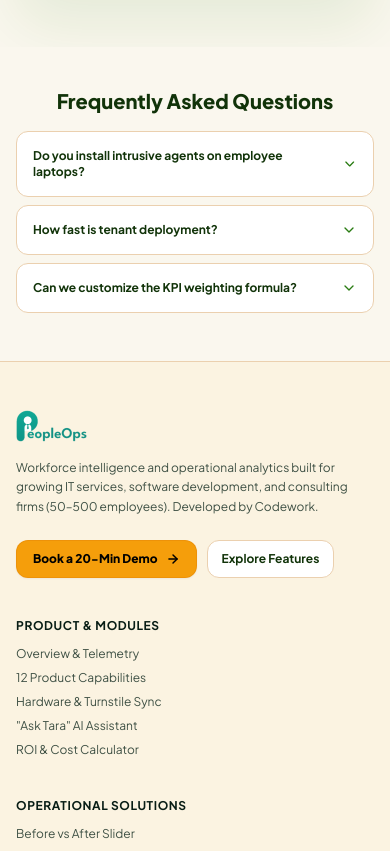
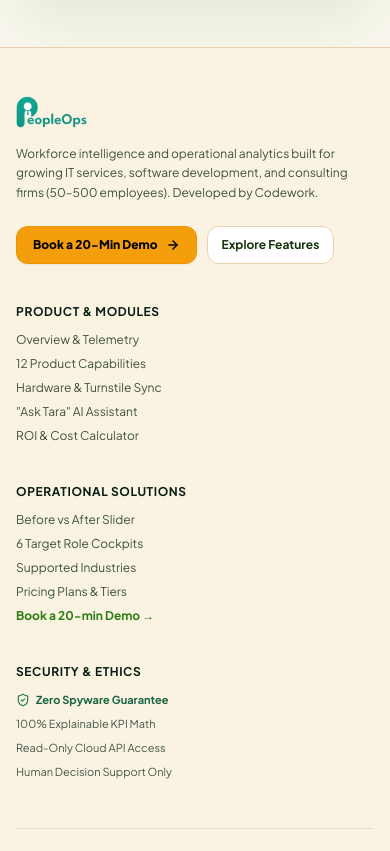
Before and after one commit to balaprasanna20/peopleops-codework-, a React (Vite) app: page / in a window 390 px wide. Shown: the part 7840-8691 px from the top of the page. Built offline with nearby package versions, Linux system fonts and the light colour scheme.

Commit message:
refactor(pricing): remove FAQ accordion and align demo form with footer

```diff
--- a/src/views/PricingView.jsx
+++ b/src/views/PricingView.jsx
@@ -4,14 +4,12 @@
   Sparkles,
   Check,
   ArrowRight,
-  ShieldCheck,
-  ChevronDown
+  ShieldCheck
 } from 'lucide-react';
 import DemoFormSection from '../components/DemoFormSection';
 
 export default function PricingView({ onBookDemo }) {
   const [billingPeriod, setBillingPeriod] = useState('annual');
-  const [openFaq, setOpenFaq] = useState(null);
 
   const tiers = [
     {
@@ -61,28 +59,13 @@
     },
   ];
 
-  const faqs = [
-    {
-      q: 'Do you install intrusive agents on employee laptops?',
-      a: 'Zero. PeopleOps never installs desktop scrapers or keystroke loggers. Data is collected exclusively via server-to-server cloud APIs and optical turnstile event logs.'
-    },
-    {
-      q: 'How fast is tenant deployment?',
-      a: 'Cloud connectors (Teams & GitHub) configure in 30 minutes. Turnstile biometric controllers typically sync within 3 to 5 business days.'
-    },
-    {
-      q: 'Can we customize the KPI weighting formula?',
-      a: 'Yes. Department heads set approved weightings (e.g. 40% deliverables, 30% PR turnaround, 30% attendance) matching company policy.'
-    }
-  ];
-
   const scrollToDemoForm = () => {
     const el = document.getElementById('demo-reservation');
     if (el) el.scrollIntoView({ behavior: 'smooth' });
   };
 
   return (
-    <div className="py-12 sm:py-14 space-y-10 sm:space-y-12 bg-[#FAF7EE] text-[#26372B] font-sans">
+    <div className="pt-12 sm:pt-14 pb-0 space-y-10 sm:space-y-12 bg-[#FAF7EE] text-[#26372B] font-sans">
 
       {/* ── 1. HEADER ── */}
       <motion.section
@@ -200,33 +183,6 @@
 
       {/* ── 4. DIRECT DEMO RESERVATION FORM ── */}
       <DemoFormSection id="demo-reservation" />
-
-      {/* ── 5. COMPACT FAQ ACCORDION ── */}
-      <section className="max-w-3xl mx-auto px-4 sm:px-6 lg:px-8 space-y-4">
-        <h3 className="text-xl font-extrabold text-[#113309] text-center">Frequently Asked Questions</h3>
-        <div className="space-y-2">
-          {faqs.map((faq, i) => {
-            const isOpen = openFaq === i;
-            return (
-              <div key={faq.q} className="rounded-xl bg-white border border-[#EBD0AF] overflow-hidden">
-                <button
-                  onClick={() => setOpenFaq(isOpen ? null : i)}
-                  className="w-full p-4 text-left flex items-center justify-between gap-4 font-bold text-xs sm:text-sm text-[#113309]"
-                >
-                  <span>{faq.q}</span>
-                  <ChevronDown className={`w-4 h-4 text-[#2A7C13] transition-transform ${isOpen ? 'rotate-180' : ''}`} />
-                </button>
-                {isOpen && (
-                  <div className="px-4 pb-4 text-xs text-[#3E5044] leading-relaxed border-t border-[#FAF7EE] pt-2">
-                    {faq.a}
-                  </div>
-                )}
-              </div>
-            );
-          })}
-        </div>
-      </section>
-
     </div>
   );
 }
```
